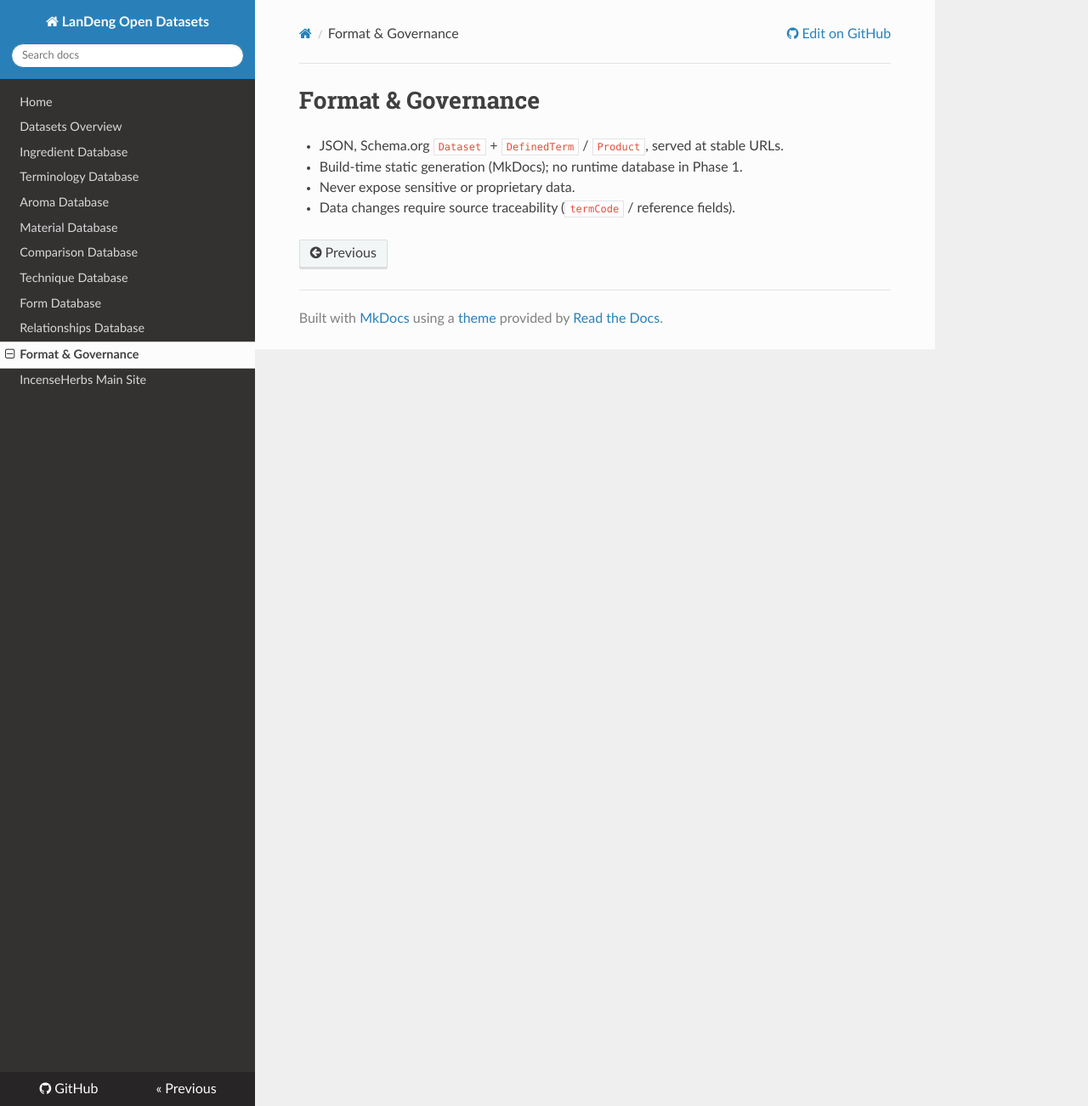
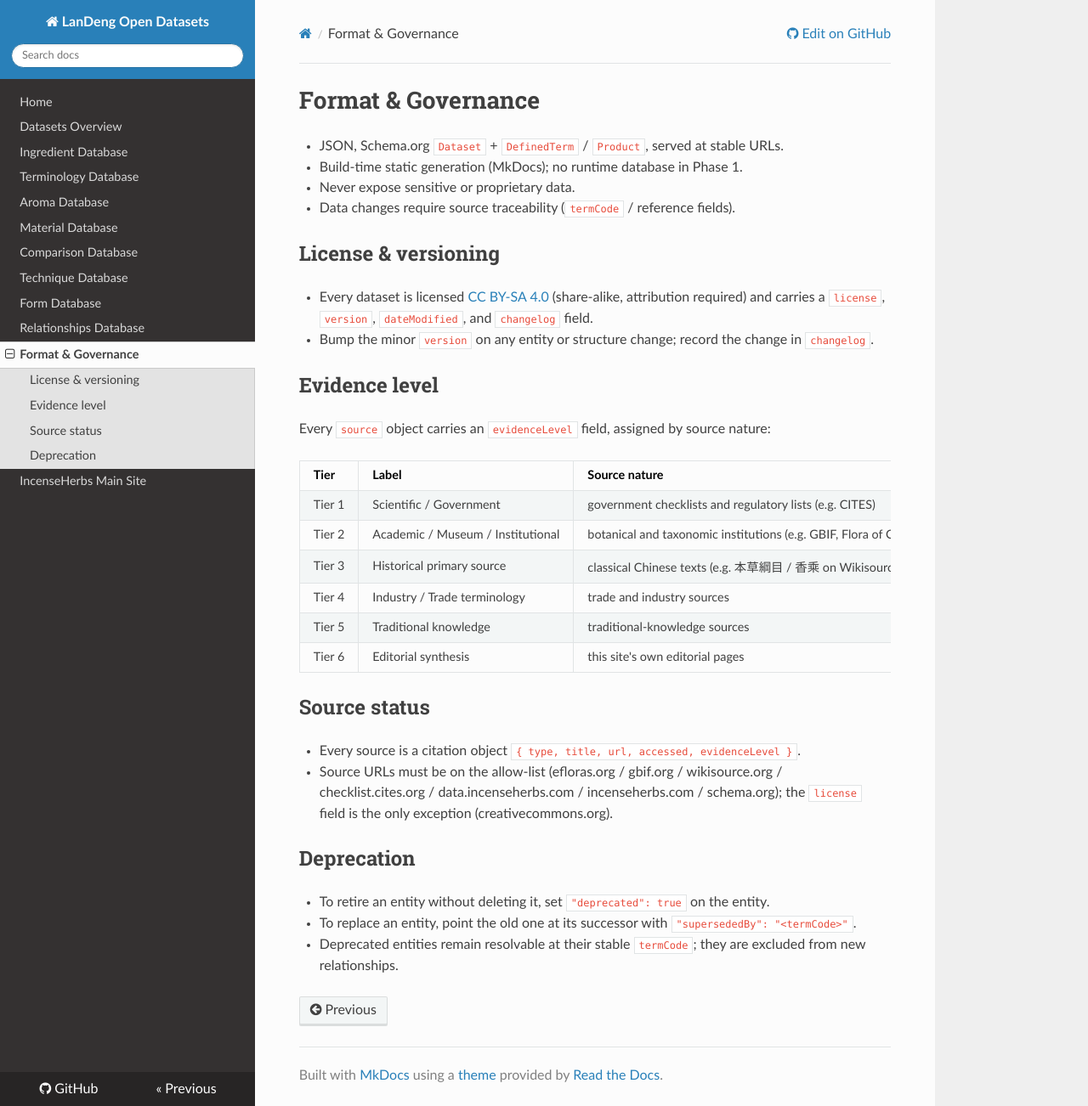
Before and after one commit to martinxionbiotech-max/data-landeng, an MkDocs documentation site: the page built from docs/format.md, in a window 1280 px wide and 1302 px high. Shown: the whole window at 85% size. Built offline with MkDocs 1.6.1, drawn with Linux system fonts in a browser that asks for light colours; nearby versions of some CDN libraries.

Commit message:
P2: document governance rules — evidence level, source status, deprecation/supersededBy

```diff
--- a/docs/format.md
+++ b/docs/format.md
@@ -4,3 +4,32 @@
 - Build-time static generation (MkDocs); no runtime database in Phase 1.
 - Never expose sensitive or proprietary data.
 - Data changes require source traceability (`termCode` / reference fields).
+
+## License & versioning
+
+- Every dataset is licensed [CC BY-SA 4.0](https://creativecommons.org/licenses/by-sa/4.0/) (share-alike, attribution required) and carries a `license`, `version`, `dateModified`, and `changelog` field.
+- Bump the minor `version` on any entity or structure change; record the change in `changelog`.
+
+## Evidence level
+
+Every `source` object carries an `evidenceLevel` field, assigned by source nature:
+
+| Tier | Label | Source nature |
+|---|---|---|
+| Tier 1 | Scientific / Government | government checklists and regulatory lists (e.g. CITES) |
+| Tier 2 | Academic / Museum / Institutional | botanical and taxonomic institutions (e.g. GBIF, Flora of China / eFloras) |
+| Tier 3 | Historical primary source | classical Chinese texts (e.g. 本草綱目 / 香乘 on Wikisource) |
+| Tier 4 | Industry / Trade terminology | trade and industry sources |
+| Tier 5 | Traditional knowledge | traditional-knowledge sources |
+| Tier 6 | Editorial synthesis | this site's own editorial pages |
+
+## Source status
+
+- Every source is a citation object `{ type, title, url, accessed, evidenceLevel }`.
+- Source URLs must be on the allow-list (efloras.org / gbif.org / wikisource.org / checklist.cites.org / data.incenseherbs.com / incenseherbs.com / schema.org); the `license` field is the only exception (creativecommons.org).
+
+## Deprecation
+
+- To retire an entity without deleting it, set `"deprecated": true` on the entity.
+- To replace an entity, point the old one at its successor with `"supersededBy": "<termCode>"`.
+- Deprecated entities remain resolvable at their stable `termCode`; they are excluded from new relationships.
```
